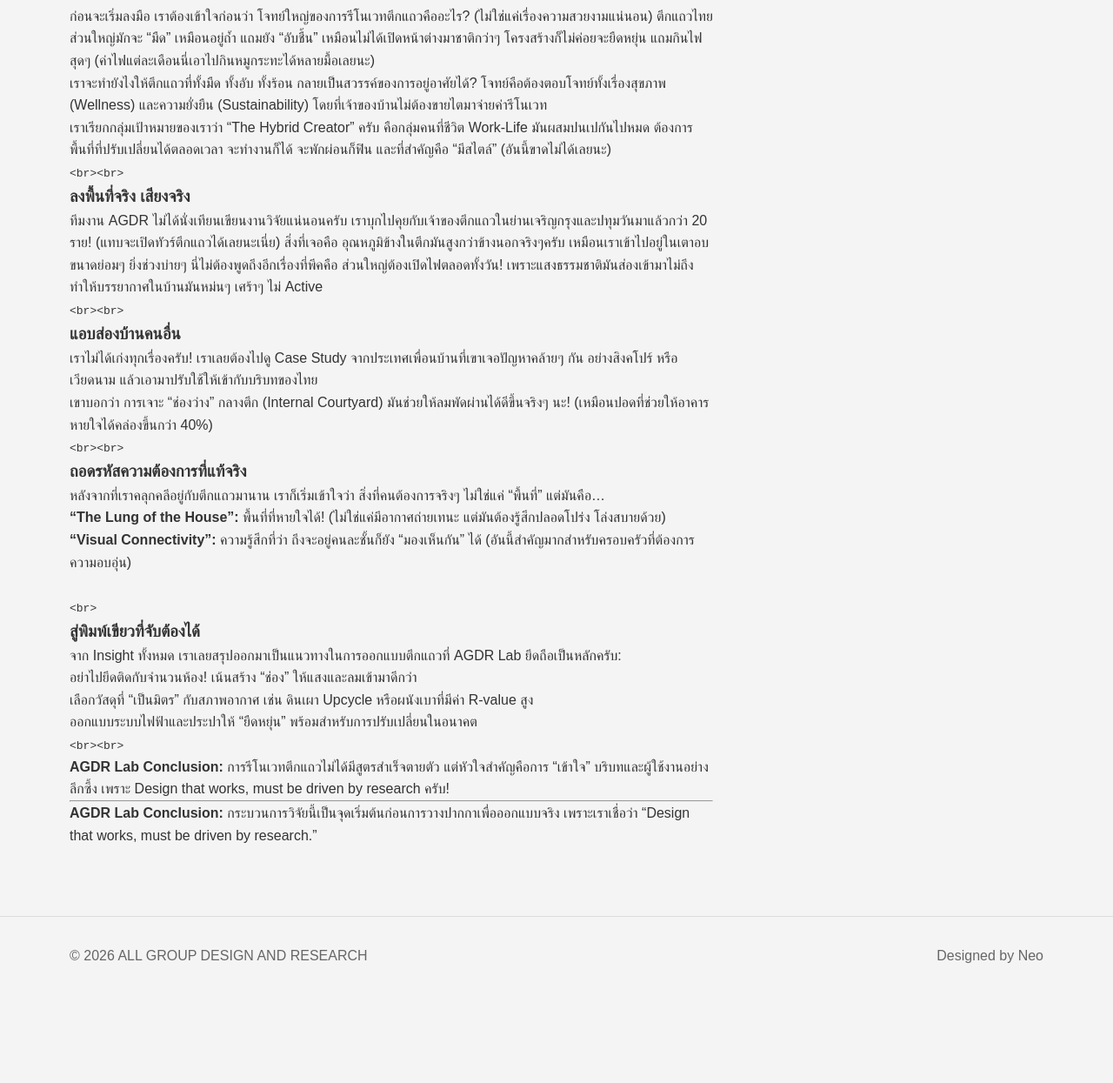
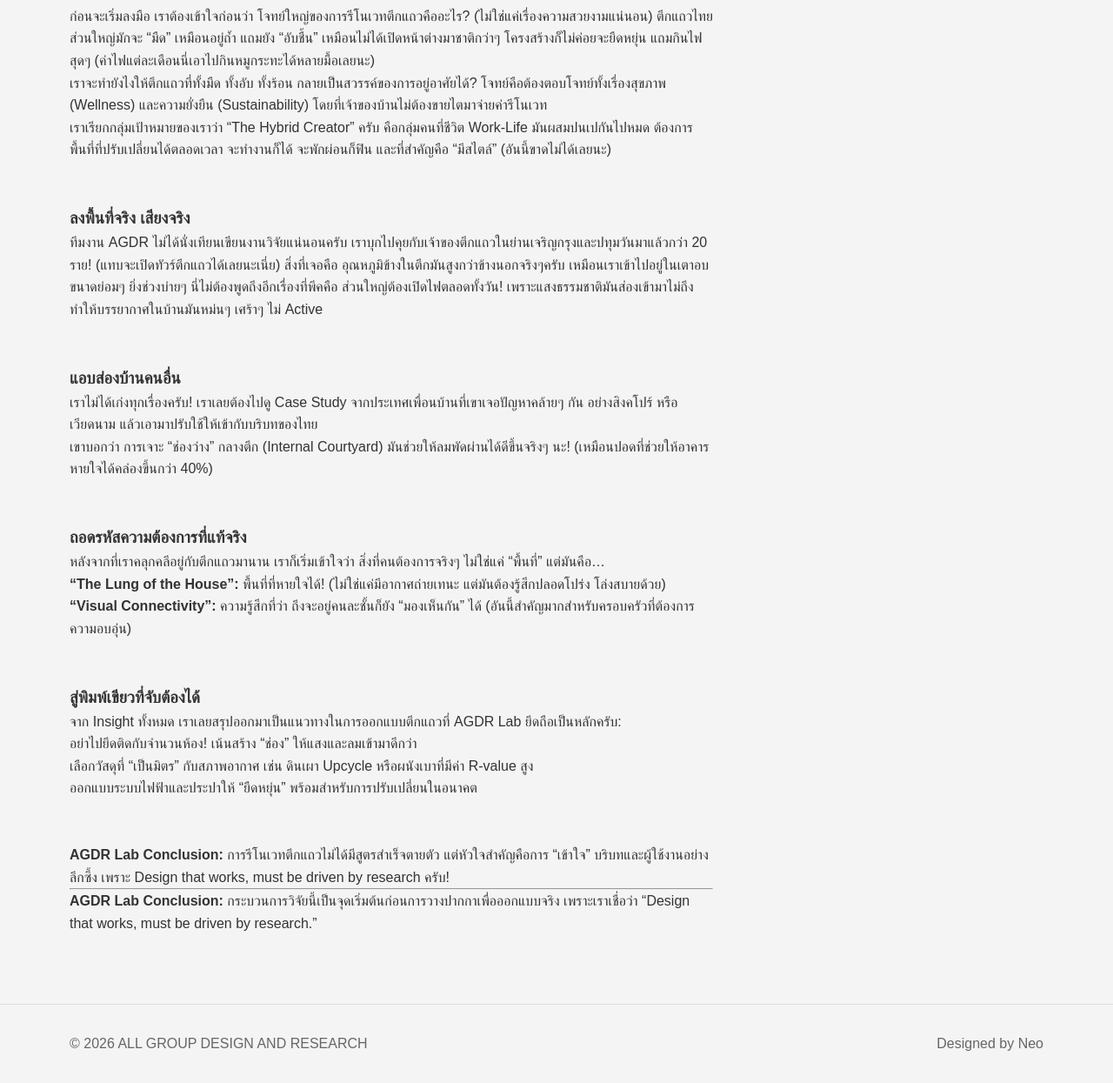
Before and after one commit to agdrbkk/site, a Jekyll site: the page built from _lab/adaptive-reuse-2026.md, in a window 1280 px wide and 1400 px high, scrolled down 554 px. Shown: the part 155-1400 px from the top of the window at 87% size. Built offline with Jekyll 4.4.1, drawn with Linux system fonts in a browser that asks for light colours; some web fonts are replaced; before the commit the page ends 1853 px from its top, so only the background shows below that.

Commit message:
Update Lab Articles “adaptive-reuse-2026”

```diff
--- a/_lab/adaptive-reuse-2026.md
+++ b/_lab/adaptive-reuse-2026.md
@@ -17,13 +17,13 @@ thumbnail: https://images.unsplash.com/photo-1497366216548-37526070297c?auto=for
 
 เราเรียกกลุ่มเป้าหมายของเราว่า "The Hybrid Creator" ครับ คือกลุ่มคนที่ชีวิต Work-Life มันผสมปนเปกันไปหมด ต้องการพื้นที่ที่ปรับเปลี่ยนได้ตลอดเวลา จะทำงานก็ได้ จะพักผ่อนก็ฟิน และที่สำคัญคือ "มีสไตล์" (อันนี้ขาดไม่ได้เลยนะ)
 
-`<br><br>`
+<br><br>
 
 ### ลงพื้นที่จริง เสียงจริง
 
 ทีมงาน AGDR ไม่ได้นั่งเทียนเขียนงานวิจัยแน่นอนครับ เราบุกไปคุยกับเจ้าของตึกแถวในย่านเจริญกรุงและปทุมวันมาแล้วกว่า 20 ราย! (แทบจะเปิดทัวร์ตึกแถวได้เลยนะเนี่ย) สิ่งที่เจอคือ อุณหภูมิข้างในตึกมันสูงกว่าข้างนอกจริงๆครับ เหมือนเราเข้าไปอยู่ในเตาอบขนาดย่อมๆ ยิ่งช่วงบ่ายๆ นี่ไม่ต้องพูดถึงอีกเรื่องที่พีคคือ ส่วนใหญ่ต้องเปิดไฟตลอดทั้งวัน! เพราะแสงธรรมชาติมันส่องเข้ามาไม่ถึง ทำให้บรรยากาศในบ้านมันหม่นๆ เศร้าๆ ไม่ Active
 
-`<br><br>`
+<br><br>
 
 ### แอบส่องบ้านคนอื่น
 
@@ -31,7 +31,7 @@ thumbnail: https://images.unsplash.com/photo-1497366216548-37526070297c?auto=for
 
 เขาบอกว่า การเจาะ "ช่องว่าง" กลางตึก (Internal Courtyard) มันช่วยให้ลมพัดผ่านได้ดีขึ้นจริงๆ นะ! (เหมือนปอดที่ช่วยให้อาคารหายใจได้คล่องขึ้นกว่า 40%)
 
-`<br><br>`
+<br><br>
 
 ### ถอดรหัสความต้องการที่แท้จริง
 
@@ -41,7 +41,7 @@ thumbnail: https://images.unsplash.com/photo-1497366216548-37526070297c?auto=for
 
 > **"Visual Connectivity":** ความรู้สึกที่ว่า ถึงจะอยู่คนละชั้นก็ยัง "มองเห็นกัน" ได้ (อันนี้สำคัญมากสำหรับครอบครัวที่ต้องการความอบอุ่น)
 
-<br>`<br>`
+<br><br>
 
 ### สู่พิมพ์เขียวที่จับต้องได้
 
@@ -53,7 +53,7 @@ thumbnail: https://images.unsplash.com/photo-1497366216548-37526070297c?auto=for
 
 > ออกแบบระบบไฟฟ้าและประปาให้ "ยืดหยุ่น" พร้อมสำหรับการปรับเปลี่ยนในอนาคต
 
-`<br><br>`
+<br><br>
 
 **AGDR Lab Conclusion:** การรีโนเวทตึกแถวไม่ได้มีสูตรสำเร็จตายตัว แต่หัวใจสำคัญคือการ "เข้าใจ" บริบทและผู้ใช้งานอย่างลึกซึ้ง เพราะ Design that works, must be driven by research ครับ!
 
```
